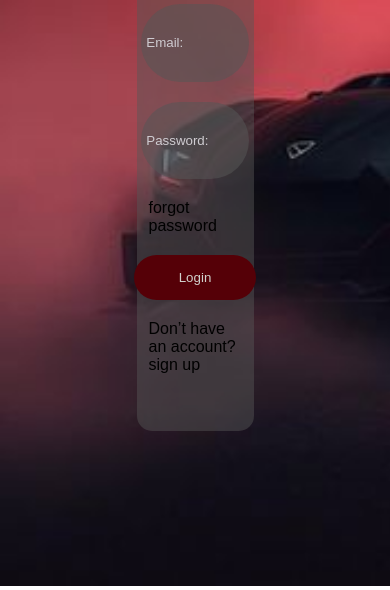
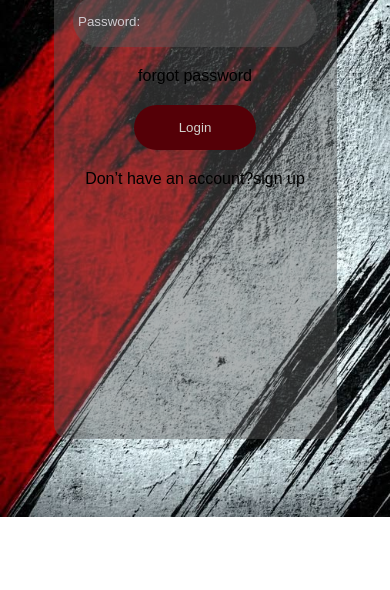
Before and after one commit to abdell3/Cr-ation-d-un-site-web-responsive-de-vente-de-voitures, a plain HTML site: page login.html in a window 390 px wide. Shown: the part 254-844 px from the top of the page. Drawn offline with Linux system fonts and the light colour scheme.

Commit message:
ajout de media query pour la page login

```diff
--- a/login.html
+++ b/login.html
@@ -19,7 +19,7 @@
             </form>
             <p>forgot password</p>
             <a href="./login.html"><button>Login</button></a>
-            <p>Don’t have an account? sign up</p>
+            <p>Don’t have an account?<a href="./singup.html">sign up</a></p>
         </div>
     </div>
 </body>
--- a/style.css
+++ b/style.css
@@ -54,7 +54,13 @@
 
       text-align:start
   } */
-
+  .login p a{
+    color: black;
+    text-decoration: none;
+  }
+  .login p a:hover{
+    color: #550007;
+  }
 .login button {
   padding: 15px 45px;
   border-radius: 25px;
@@ -112,3 +118,68 @@
   text-decoration: none;
   color: #d1d1cc;
 }
+@media screen and (max-width:430px){
+
+  .section-login{
+    background-image: url("./image/backgroundmobil.jpg");
+    display: flex;
+    justify-content: center;
+    align-items: center;
+    height: 89vh;
+    padding: 10px;
+  }
+
+ .login{
+ background-color: #56565677;
+  border-radius: 15px;
+  width: 100vw;
+  height: 70vh;
+  display: flex;
+  flex-direction: column;
+  gap: 20px;
+  align-items: center;
+  padding: 12px;
+
+  }
+  .login form {
+    display: flex;
+    flex-direction: column;
+    gap:15px;
+    align-items:flex-start;
+    flex-wrap: wrap;
+    align-items: center;
+  }
+  .login form input {
+    width: 75vw;
+    height: 5vh;
+    border-radius: 80px;
+    border: none;
+    background-color: #56565689;
+    outline: none;
+    cursor: pointer;
+  }
+}
+@media screen and (max-width: 768px){
+
+  .login{
+    background-color: #56565677;
+     border-radius: 15px;
+     width: 70%;
+     height: 70vh;
+     display: flex;
+     flex-direction: column;
+     gap: 20px;
+     align-items: center;
+     padding: 12px;
+  }
+  .login form input {
+    width: 60vw;
+    height: 5vh;
+    border-radius: 80px;
+    border: none;
+    background-color: #56565689;
+    outline: none;
+    cursor: pointer;
+  }
+
+}
```
